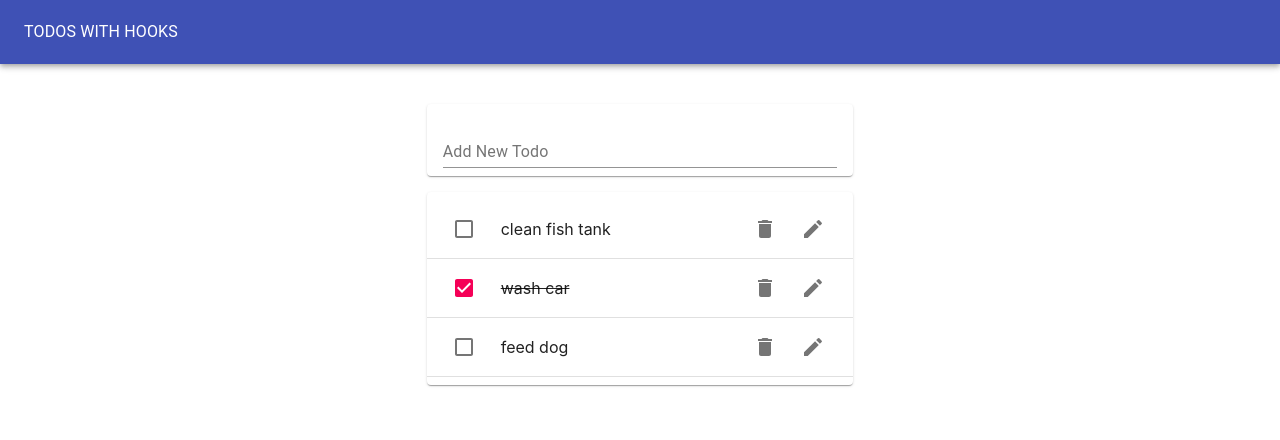
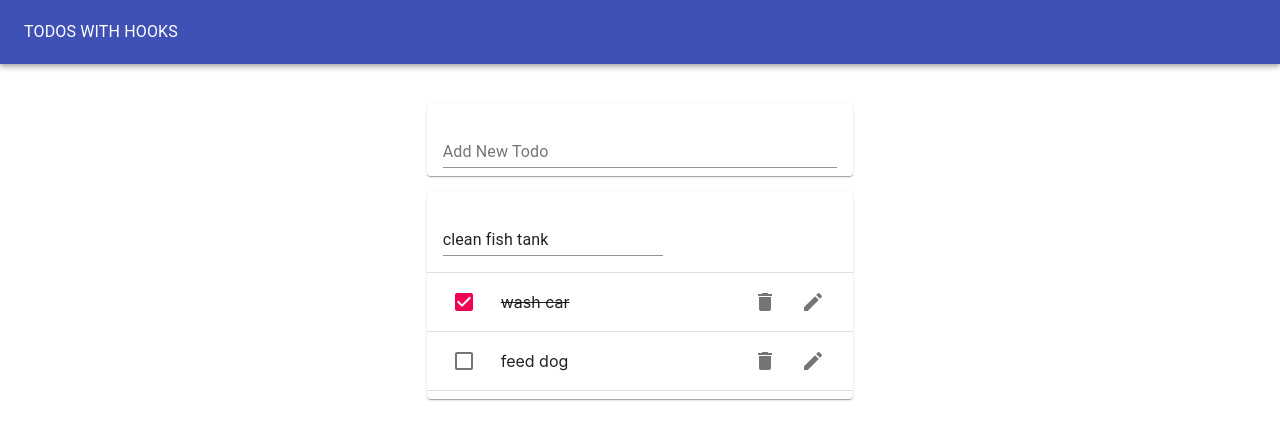
Before and after one commit to rperillo1/React-Hooks-Todos, a React (Create React App) app: page / in a window 1280 px wide. Both pictures are taken after a click on the button 813 px from the left and 229 px from the top of the page. Shown: the top 440 px of the page. Built offline with nearby package versions, Linux system fonts and the light colour scheme.

Commit message:
build edit form

```diff
--- /dev/null
+++ b/src/components/EditForm/EditForm.jsx
@@ -0,0 +1,26 @@
+import React from "react";
+import TextField from "@material-ui/core/TextField";
+import useFormState from "../../hooks/UseFormState"
+
+
+function EditForm({ task, id, editTodo, toggleEditForm }) {
+    const [value, handleChange, reset] = useFormState(task)
+
+    return (
+            <form onSubmit={(e) => {
+                e.preventDefault();
+                editTodo(id, value);
+                reset();
+                toggleEditForm()
+            }}>
+                <TextField
+                value={value}
+                onChange={handleChange}
+                margin="normal"
+                fullWidth
+                />
+            </form>
+    )
+}
+
+export default EditForm;
--- a/src/components/Todo/Todo.jsx
+++ b/src/components/Todo/Todo.jsx
@@ -6,21 +6,33 @@ import IconButton from "@material-ui/core/IconButton";
 import DeleteIcon from "@material-ui/icons/Delete";
 import EditIcon from "@material-ui/icons/Edit";
 import ListItemSecondaryAction from "@material-ui/core/ListItemSecondaryAction";
-
+import useToggle from '../../hooks/UseToggle.jsx';
+import EditForm from '../EditForm/EditForm';
 
 function Todo(props) {
+    const [isEditing, toggleIsEditing] = useToggle(false)
     return (
         <ListItem>
-            <Checkbox tabIndex={-1} checked={props.completed}></Checkbox>
+            {isEditing ?
+            <EditForm task={props.task} id={props.id} editTodo={props.editTodo} toggleEditForm={toggleIsEditing}/>
+            :
+            <>
+            <Checkbox
+            tabIndex={-1}
+            checked={props.completed}
+            onClick={() => props.toggleTodo(props.id)}>
+            </Checkbox>
             <ListItemText style={{ textDecoration: props.completed ? "line-through" : ''}}>{props.task}</ListItemText>
                 <ListItemSecondaryAction>
                     <IconButton aria-label="Delete" onClick={() => props.removeTodo(props.id)}>
                         <DeleteIcon />
                     </IconButton>
-                    <IconButton aria-label="Edit">
+                    <IconButton aria-label="Edit" onClick={toggleIsEditing}>
                         <EditIcon/>
                     </IconButton>
                 </ListItemSecondaryAction>
+            </>
+            }
         </ListItem>
     )
 }
--- a/src/components/TodoApp/TodoApp.jsx
+++ b/src/components/TodoApp/TodoApp.jsx
@@ -25,6 +25,16 @@ function TodoApp() {
         setTodos(todos.filter(todo => todo.id !== todoId))
     }
 
+    const toggleTodo = todoId => {
+        const updatedTodos = todos.map(todo => todo.id === todoId ? {...todo, completed:!todo.completed} : todo)
+        setTodos(updatedTodos)
+    }
+
+    const editTodo = (todoId, updatedTask) => {
+        const updatedTodos = todos.map(todo => todo.id === todoId ? {...todo, task: updatedTask} : todo)
+        setTodos(updatedTodos)
+    }
+
     return (
         <Paper style={{
             padding: 0,
@@ -42,7 +52,7 @@ function TodoApp() {
             <Grid container justify="center" style={{marginTop: "1.5rem"}}>
                 <Grid item xs={11} md={8} lg={4}>
                     <TodoForm addTodo={addTodo} />
-                    <TodoList todos={todos} removeTodo={removeTodo}/>
+                    <TodoList todos={todos} removeTodo={removeTodo} toggleTodo={toggleTodo} editTodo={editTodo}/>
                 </Grid>
             </Grid>
 
--- a/src/components/TodosList/TodosList.jsx
+++ b/src/components/TodosList/TodosList.jsx
@@ -16,6 +16,8 @@ function TodosList(props) {
                         key={todo.id}
                         completed={todo.completed}
                         removeTodo={props.removeTodo}
+                        toggleTodo={props.toggleTodo}
+                        editTodo={props.editTodo}
                         >
                         </Todo>
                         <Divider />
--- /dev/null
+++ b/src/hooks/UseToggle.jsx
@@ -0,0 +1,11 @@
+import { useState } from "react";
+
+function UseToggle(initialValue = false) {
+    const [state, setState] = useState(initialValue)
+    const toggle = () => {
+        setState(!state);
+    };
+    return [state, toggle];
+}
+
+export default UseToggle;
```
